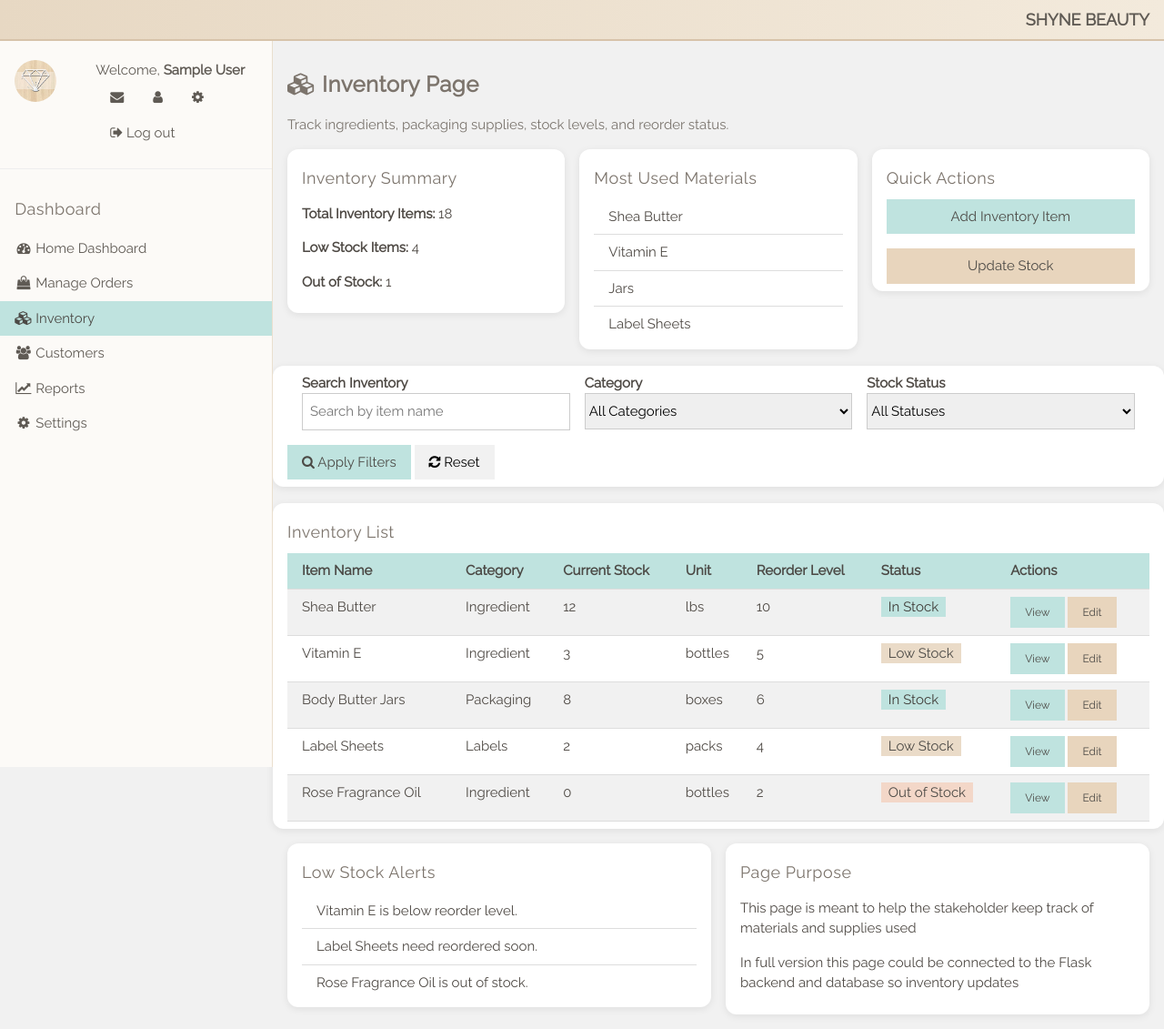
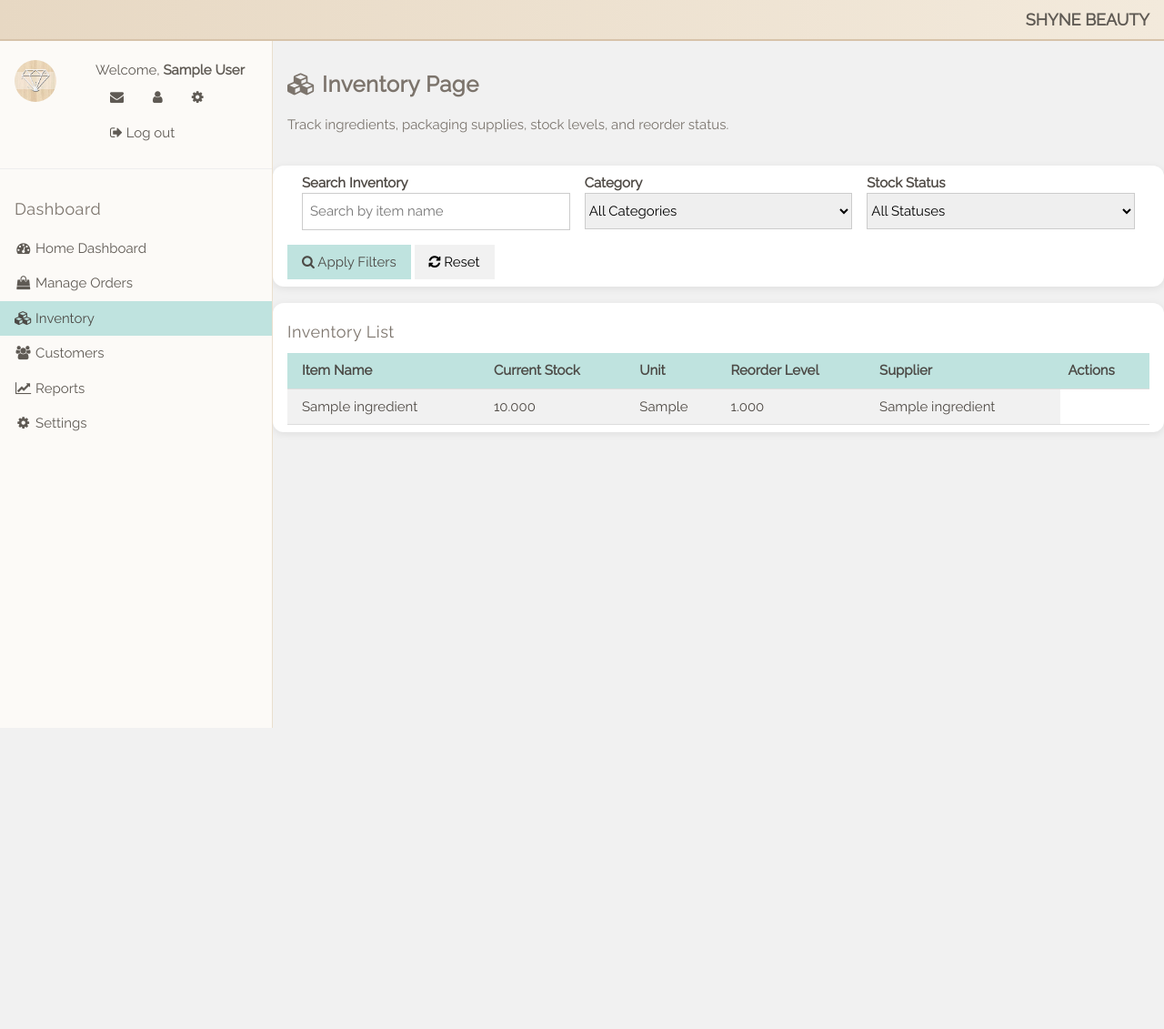
Before and after one commit to bianca-amoako/ShyneBeauty, a Flask app: page /inventory in a window 1280 px wide. Shown: the whole page at 91% size. After the commit the page ends 800 px from the top, so only its background shows below. Run offline with Flask 3, Linux system fonts and the light colour scheme; a user stored in the database is signed in; tables that the repository leaves empty hold one stand-in row (values such as "Sample post").

Commit message:
inventory page functionality

```diff
--- a/shyne.py
+++ b/shyne.py
@@ -736,8 +736,38 @@ def customers():
 @app.route("/inventory")
 @login_required
 def inventory():
-    return render_template("inventory.html")
+    search_query = request.args.get('search', '').strip()
+    category = request.args.get('category', '')
+    stock_status = request.args.get('stock_status', '')
 
+    query = Ingredient.query
+
+
+    if search_query:
+        query = query.filter(Ingredient.name.ilike(f'%{search_query}%'))
+
+    if category:
+        query = query.filter(Ingredient.category == category)
+
+
+    if stock_status:
+        if stock_status == 'in_stock':
+            query = query.filter(Ingredient.stock_quantity > Ingredient.reorder_threshold)
+        elif stock_status == 'low_stock':
+            query = query.filter(
+                Ingredient.stock_quantity <= Ingredient.reorder_threshold,
+                Ingredient.stock_quantity > 0
+            )
+        elif stock_status == 'out_of_stock':
+            query = query.filter(Ingredient.stock_quantity == 0)
+
+    all_items = query.order_by(Ingredient.name).all()
+
+    return render_template("inventory.html",
+                         all_items=all_items,
+                         search_query=search_query,
+                         selected_category=category,
+                         selected_stock_status=stock_status)
 
 @app.route("/logout", methods=["POST"])
 @login_required
--- a/templates/inventory.html
+++ b/templates/inventory.html
@@ -199,7 +199,7 @@
     <h3 class="sb-heading"><b><i class="fa fa-cubes"></i> Inventory Page</b></h3>
     <p class="sb-subtle">Track ingredients, packaging supplies, stock levels, and reorder status.</p>
   </header>
-
+<!--
   <div class="w3-row-padding w3-margin-bottom">
     <div class="w3-third">
       <div class="w3-container sb-panel w3-padding card-round">
@@ -230,41 +230,43 @@
       </div>
     </div>
   </div>
-
+-->
+<form method="get" action="{{ url_for('inventory') }}" id="inventoryFilterForm">
   <div class="w3-container sb-panel w3-padding card-round section-space">
     <div class="w3-row-padding">
       <div class="w3-third">
         <label><b>Search Inventory</b></label>
-        <input class="w3-input w3-border" type="text" placeholder="Search by item name">
+        <input class="w3-input w3-border" type="text" name="search" placeholder="Search by item name" value="{{ search_query or '' }}">
       </div>
 
       <div class="w3-third">
         <label><b>Category</b></label>
-        <select class="w3-select w3-border">
+        <select class="w3-select w3-border" name="category">
           <option value="">All Categories</option>
-          <option>Ingredients</option>
-          <option>Packaging</option>
-          <option>Labels</option>
-          <option>Supplies</option>
+          <option value="Ingredients" {% if selected_category == 'Ingredients' %}selected{% endif %}>Ingredients</option>
+          <option value="Packaging" {% if selected_category == 'Packaging' %}selected{% endif %}>Packaging</option>
+          <option value="Labels" {% if selected_category == 'Labels' %}selected{% endif %}>Labels</option>
+          <option value="Supplies" {% if selected_category == 'Supplies' %}selected{% endif %}>Supplies</option>
         </select>
       </div>
 
       <div class="w3-third">
         <label><b>Stock Status</b></label>
-        <select class="w3-select w3-border">
+        <select class="w3-select w3-border" name="stock_status">
           <option value="">All Statuses</option>
-          <option>In Stock</option>
-          <option>Low Stock</option>
-          <option>Out of Stock</option>
+          <option value="in_stock" {% if selected_stock_status == 'in_stock' %}selected{% endif %}>In Stock</option>
+          <option value="low_stock" {% if selected_stock_status == 'low_stock' %}selected{% endif %}>Low Stock</option>
+          <option value="out_of_stock" {% if selected_stock_status == 'out_of_stock' %}selected{% endif %}>Out of Stock</option>
         </select>
       </div>
     </div>
 
     <div class="w3-margin-top">
-      <button class="w3-button sb-button"><i class="fa fa-search"></i> Apply Filters</button>
-      <button class="w3-button w3-light-grey"><i class="fa fa-refresh"></i> Reset</button>
+      <button type="submit" class="w3-button sb-button"><i class="fa fa-search"></i> Apply Filters</button>
+      <a href="{{ url_for('inventory') }}" class="w3-button w3-light-grey"><i class="fa fa-refresh"></i> Reset</a>
     </div>
   </div>
+</form>
 
   <div class="w3-container sb-panel w3-padding card-round section-space">
     <h5 class="sb-heading">Inventory List</h5>
@@ -273,82 +275,28 @@
       <table class="w3-table w3-striped w3-bordered w3-hoverable sb-table">
         <tr>
           <th>Item Name</th>
-          <th>Category</th>
           <th>Current Stock</th>
           <th>Unit</th>
           <th>Reorder Level</th>
-          <th>Status</th>
+          <th>Supplier</th>
           <th>Actions</th>
         </tr>
-
-        <tr>
-          <td>Shea Butter</td>
-          <td>Ingredient</td>
-          <td>12</td>
-          <td>lbs</td>
-          <td>10</td>
-          <td><span class="w3-tag sb-tag-aqua">In Stock</span></td>
-          <td>
-            <button class="w3-button w3-small sb-button">View</button>
-            <button class="w3-button w3-small sb-button-warm">Edit</button>
-          </td>
-        </tr>
-
-        <tr>
-          <td>Vitamin E</td>
-          <td>Ingredient</td>
-          <td>3</td>
-          <td>bottles</td>
-          <td>5</td>
-          <td><span class="w3-tag sb-tag-beige">Low Stock</span></td>
-          <td>
-            <button class="w3-button w3-small sb-button">View</button>
-            <button class="w3-button w3-small sb-button-warm">Edit</button>
-          </td>
-        </tr>
-
-        <tr>
-          <td>Body Butter Jars</td>
-          <td>Packaging</td>
-          <td>8</td>
-          <td>boxes</td>
-          <td>6</td>
-          <td><span class="w3-tag sb-tag-aqua">In Stock</span></td>
-          <td>
-            <button class="w3-button w3-small sb-button">View</button>
-            <button class="w3-button w3-small sb-button-warm">Edit</button>
-          </td>
-        </tr>
-
-        <tr>
-          <td>Label Sheets</td>
-          <td>Labels</td>
-          <td>2</td>
-          <td>packs</td>
-          <td>4</td>
-          <td><span class="w3-tag sb-tag-beige">Low Stock</span></td>
-          <td>
-            <button class="w3-button w3-small sb-button">View</button>
-            <button class="w3-button w3-small sb-button-warm">Edit</button>
-          </td>
-        </tr>
-
-        <tr>
-          <td>Rose Fragrance Oil</td>
-          <td>Ingredient</td>
-          <td>0</td>
-          <td>bottles</td>
-          <td>2</td>
-          <td><span class="w3-tag sb-tag-alert">Out of Stock</span></td>
-          <td>
-            <button class="w3-button w3-small sb-button">View</button>
-            <button class="w3-button w3-small sb-button-warm">Edit</button>
-          </td>
-        </tr>
+        {% for item in all_items %}
+          <tr>
+            <td>{{ item.name }}</td>
+            <td>{{ item.stock_quantity }}</td>
+            <td>{{ item.unit }}</td>
+            <td>{{ item.reorder_threshold }}</td>
+            <td>{{ item.supplier_name }}</td>
+            <!-- Will implement actions later -->
+            <!--<td>Actions</td>-->
+          </tr>
+        {% endfor %}
       </table>
     </div>
   </div>
 
+<!--
   <div class="w3-row-padding w3-margin-top w3-margin-bottom">
     <div class="w3-half">
       <div class="w3-container sb-panel w3-padding card-round">
@@ -360,7 +308,6 @@
         </ul>
       </div>
     </div>
-
     <div class="w3-half">
       <div class="w3-container sb-panel w3-padding card-round">
         <h5 class="sb-heading">Page Purpose</h5>
@@ -373,7 +320,7 @@
       </div>
     </div>
   </div>
-
+  -->
 </div>
 
 <script>
```
